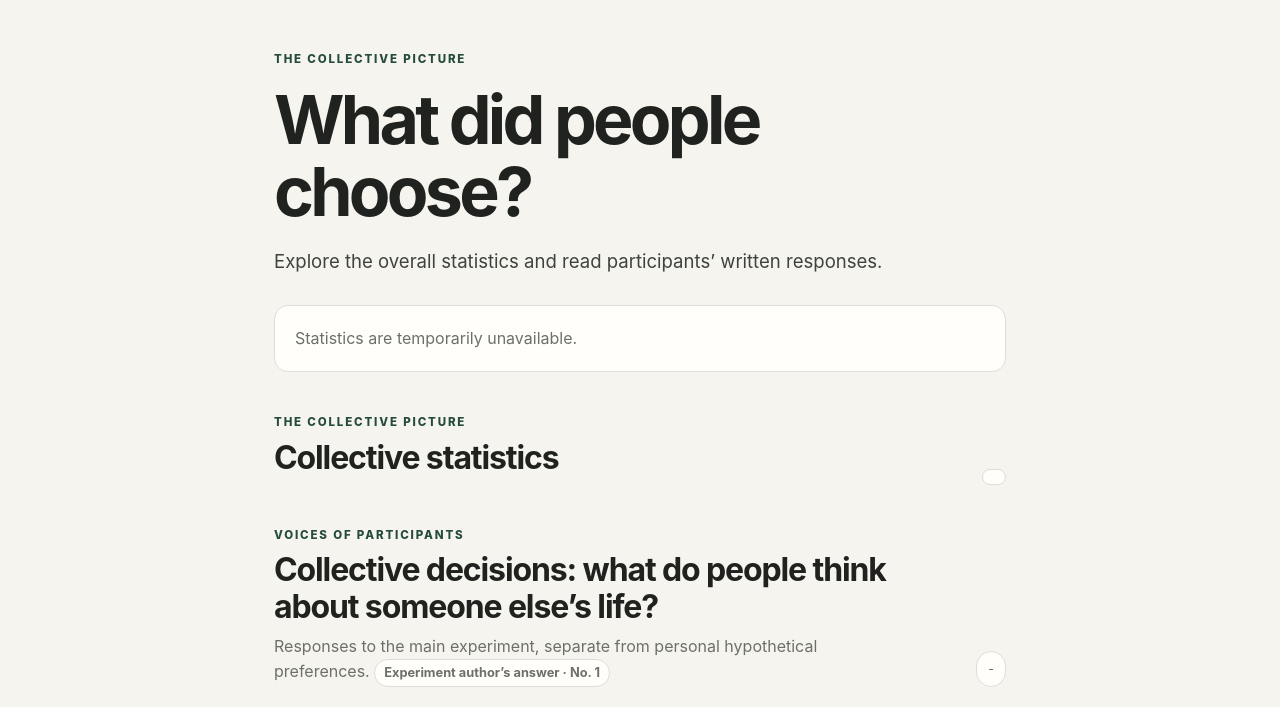
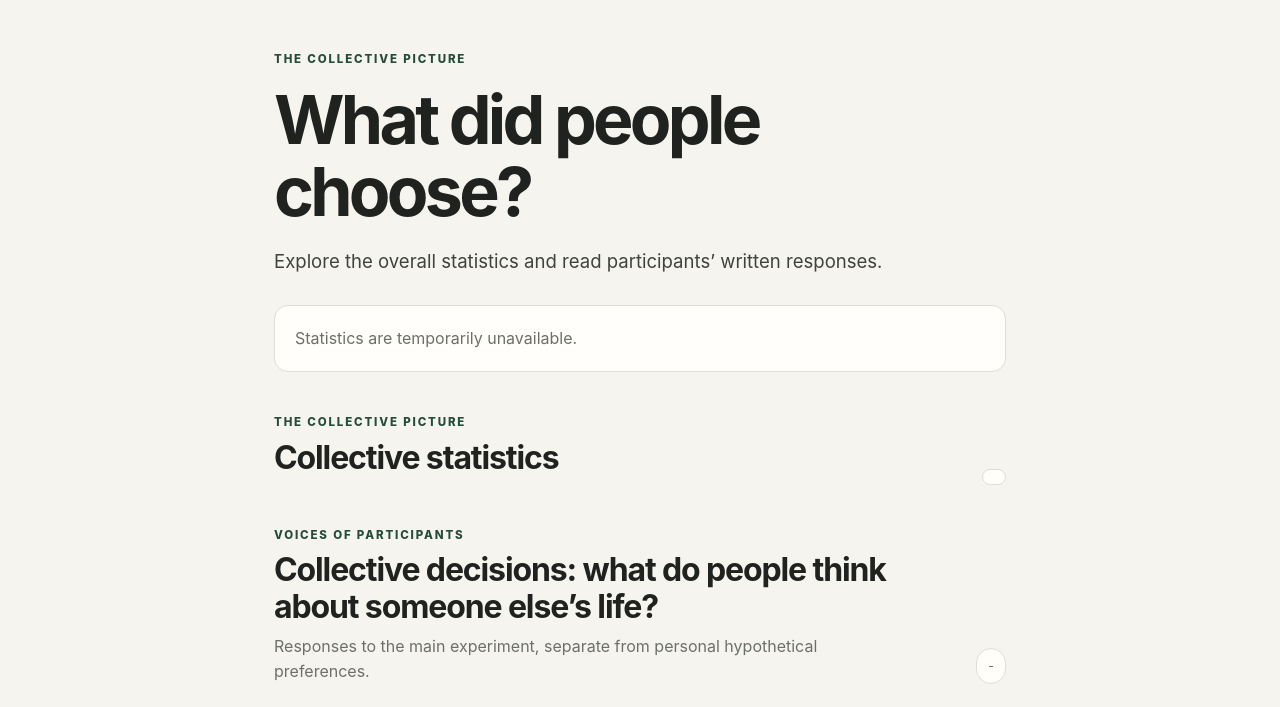
Before and after one commit to cejbulovje/The-human-experiment, a website: page public/results.html in a window 1280 px wide. Shown: the part 92-799 px from the top of the page. Drawn offline with Linux system fonts and the light colour scheme; no server answers.

Commit message:
Remove separate collective author answer shortcut

```diff
--- a/public/results.html
+++ b/public/results.html
@@ -42,7 +42,7 @@
     </section>
 
     <section class="public-answers-section" aria-labelledby="answers-title">
-      <div class="section-heading"><div><p class="eyebrow" data-t="voicesEyebrow">VOICES OF PARTICIPANTS</p><h2 id="answers-title" data-voice="collectiveResultsTitle">Collective decisions: what do people think about someone else’s life?</h2><p class="section-intro" data-voice="collectiveResultsIntro">Responses to the main experiment. These are kept separate from personal hypothetical preferences. <a class="author-answer-shortcut" href="#author-answer-collective" aria-label="Open the experiment author’s answer, number one">Ответ автора · № 1</a></p></div><span id="answer-total" class="answer-total">-</span></div>
+      <div class="section-heading"><div><p class="eyebrow" data-t="voicesEyebrow">VOICES OF PARTICIPANTS</p><h2 id="answers-title" data-voice="collectiveResultsTitle">Collective decisions: what do people think about someone else’s life?</h2><p class="section-intro" data-voice="collectiveResultsIntro">Responses to the main experiment. These are kept separate from personal hypothetical preferences.</p></div><span id="answer-total" class="answer-total">-</span></div>
       <div class="answer-tools">
         <label class="search-field"><span class="sr-only" data-t="searchLabel">Search answers</span><input id="answer-search" type="search" data-placeholder="search" placeholder="Search answers…"></label>
         <label class="answer-number-jump"><span data-t="answerNumberLabel">Go to answer #</span><input id="answer-number-input" type="number" min="1" step="1" inputmode="numeric" aria-label="Answer number" placeholder="№"></label><button id="answer-number-go" class="subtle-button" type="button" data-t="goToAnswer">Go</button>
```
